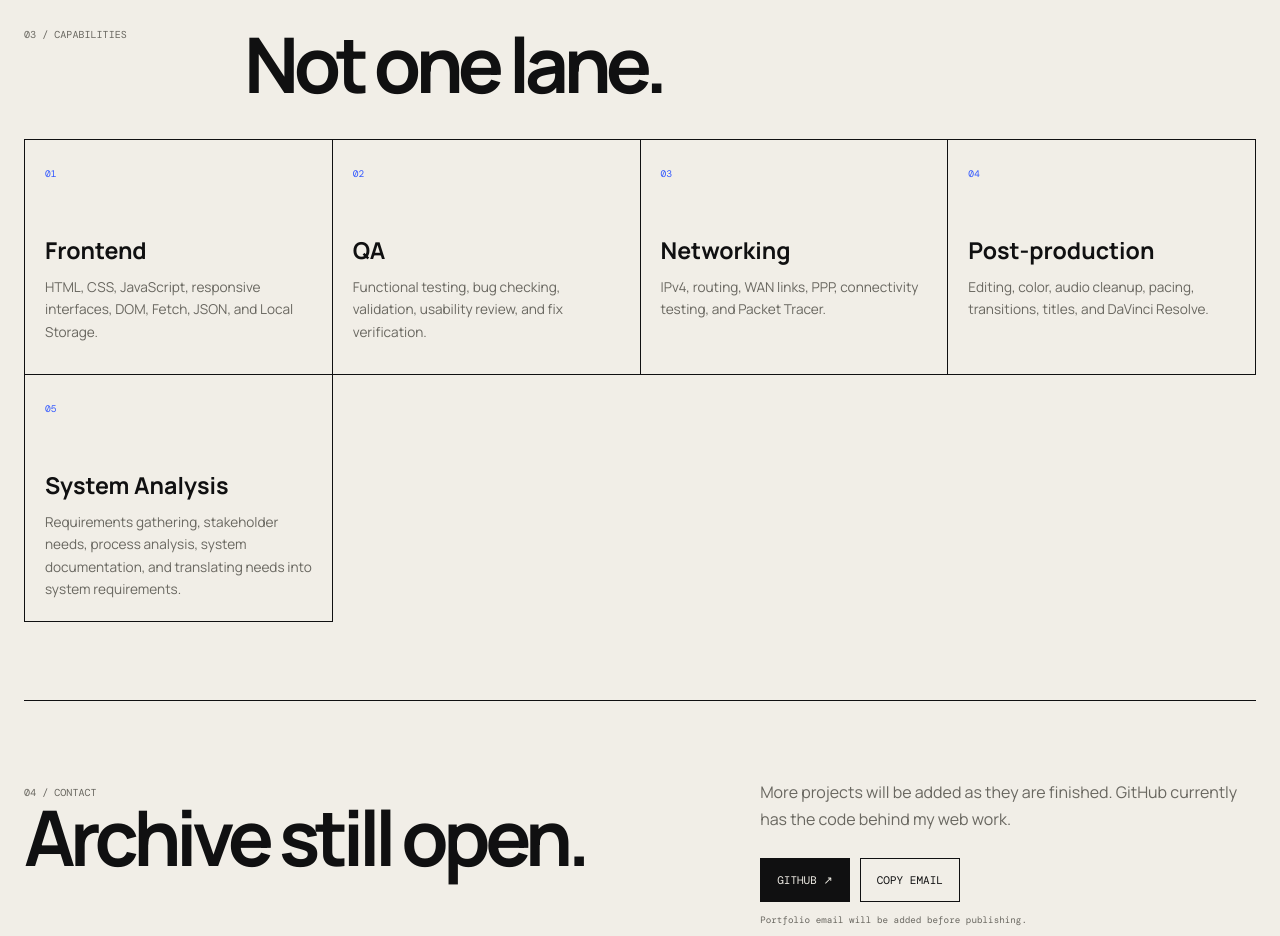
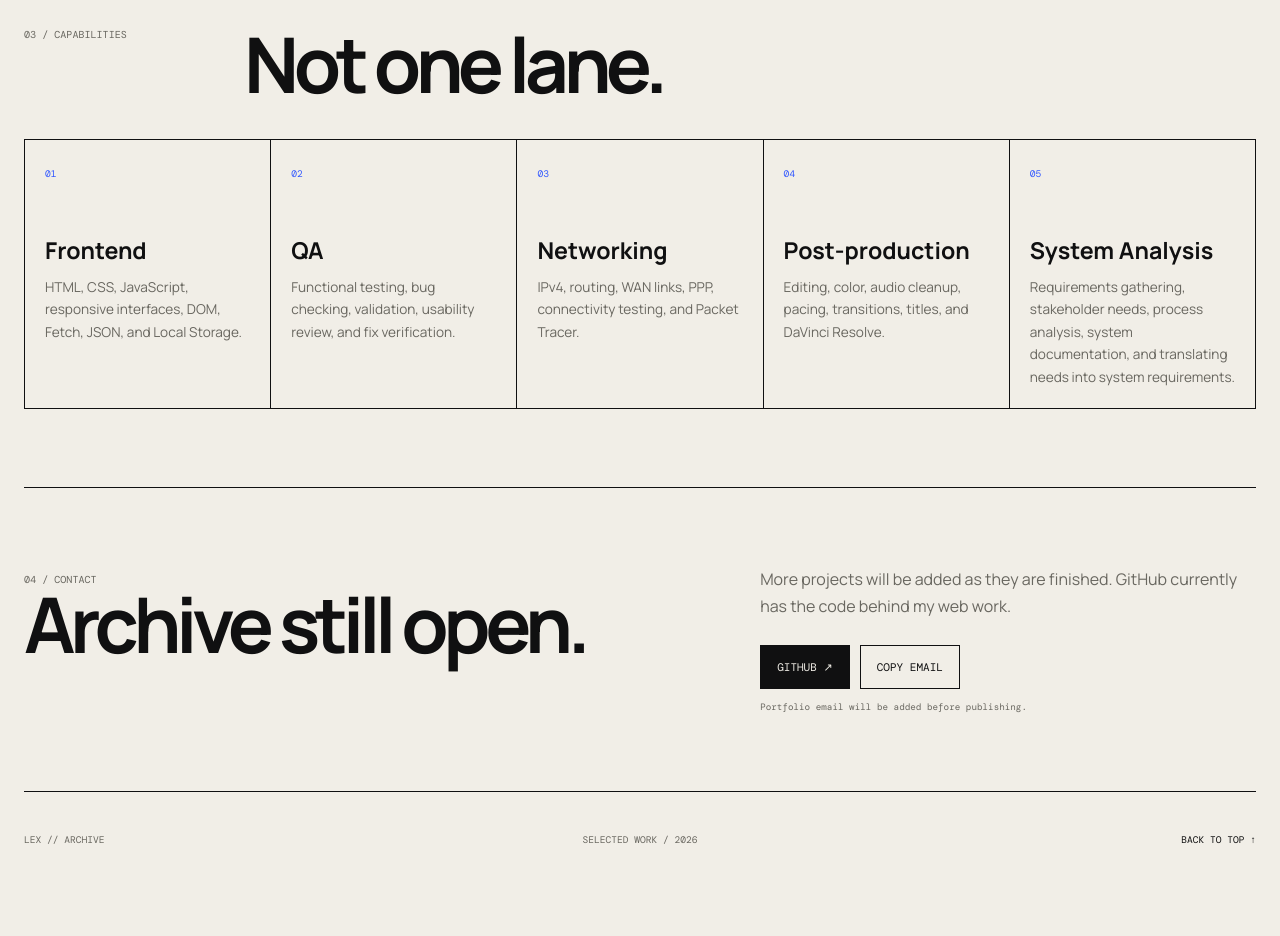
Before and after one commit to lexyian/LEX-ARCHIVE, a plain HTML site: page index.html in a window 1280 px wide. Shown: the part 6700-7636 px from the top of the page. After the commit the page ends 7587 px from the top, so only its background shows below. Drawn offline with nearby package versions, Linux system fonts and the light colour scheme.

Commit message:
Adjust capabilities grid for five skill areas

```diff
--- a/style.css
+++ b/style.css
@@ -1525,7 +1525,7 @@ img {
 .skills {
   display: grid;
   grid-template-columns:
-    repeat(4, 1fr);
+    repeat(5, 1fr);
   border-top: 1px solid var(--ink);
   border-left: 1px solid var(--ink);
 }
```
